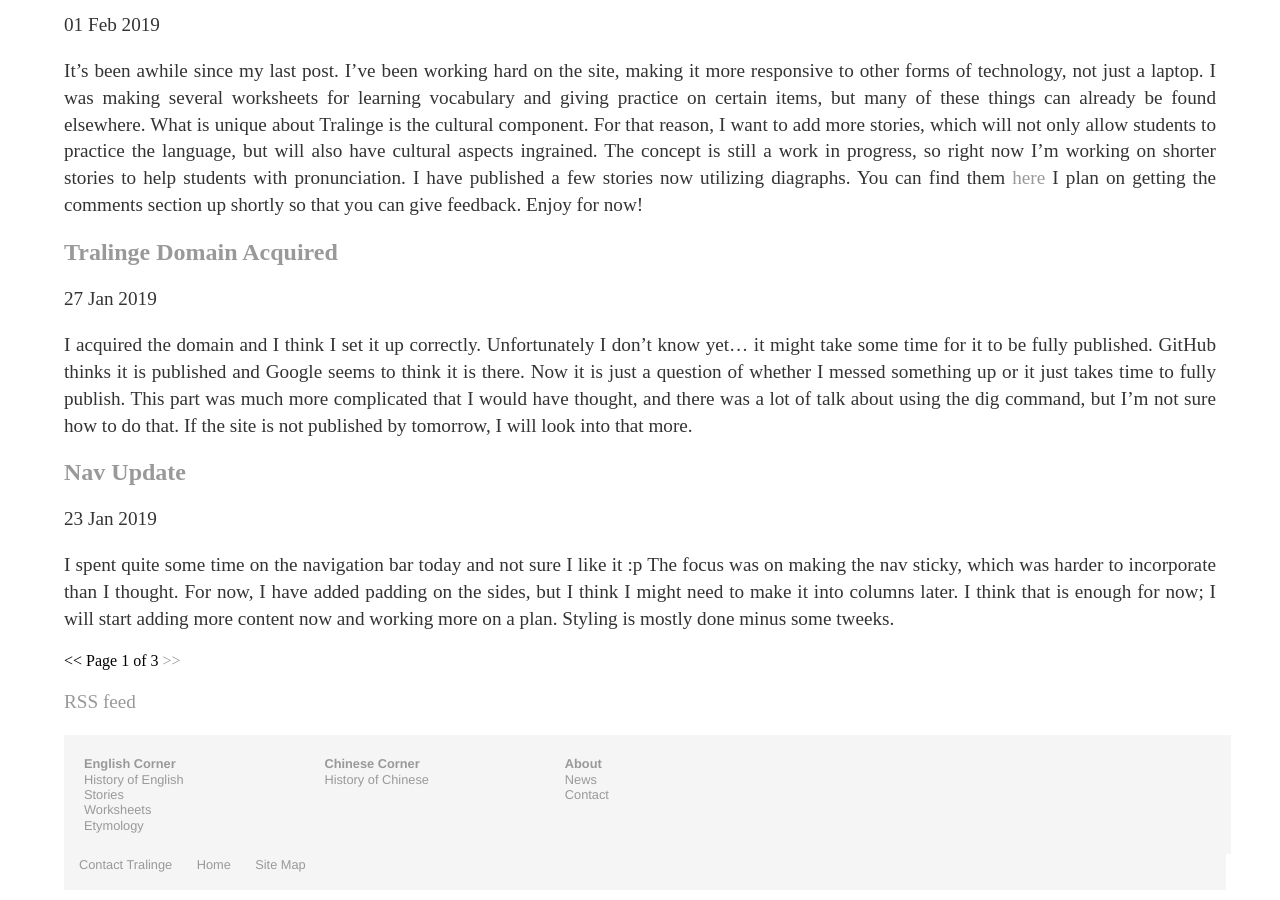
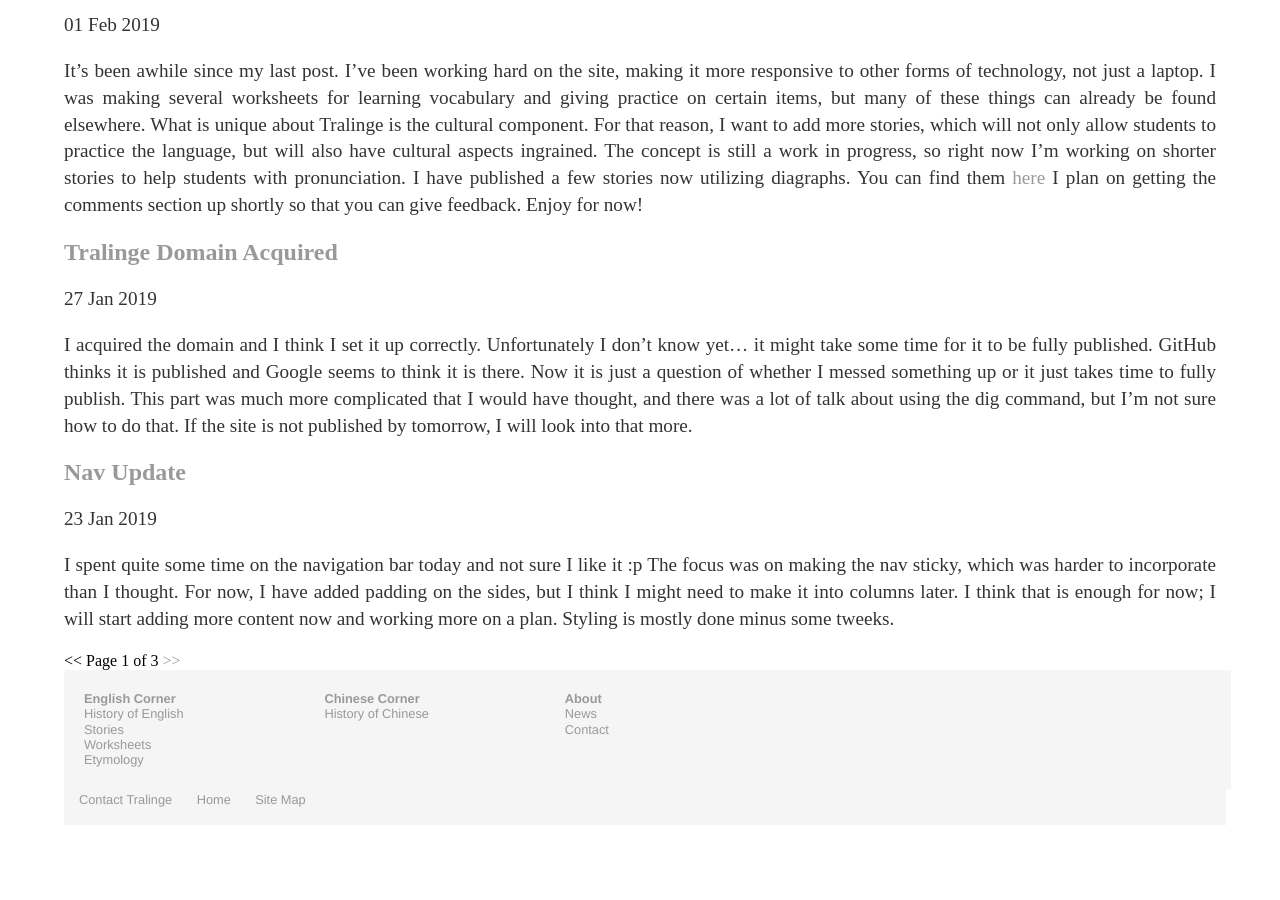
Before and after one commit to Tralinge/tralinge.github.io, a Jekyll site: the page built from news/index.html, in a window 1280 px wide and 900 px high, scrolled down 986 px. Built offline with Jekyll 4.4.1, drawn with Linux system fonts in a browser that asks for light colours; the list of posts is cut into pages by our own code; after the commit the page ends 1821 px from its top, so only the background shows below that.

Commit message:
Update index.html

```diff
--- a/news/index.html
+++ b/news/index.html
@@ -8,7 +8,7 @@
 
 <!-- This loops through the paginated posts -->
 {% for post in paginator.posts %}
-  <h2><a href="{{ post.url }}">{{ post.title }}</a></h2>
+  <h2><a style="font-family: 'Special Elite', cursive;" href="{{ post.url }}">{{ post.title }}</a></h2>
   <p class="author">
     <span class="date">{{ post.date | date_to_string }}</span>
   </p>
@@ -37,6 +37,3 @@
   {% endif %}
 
 </div>
-
-
-	<p><a href="http://tralinge.github.io/news/atom.xml">RSS feed</a></p>
```
